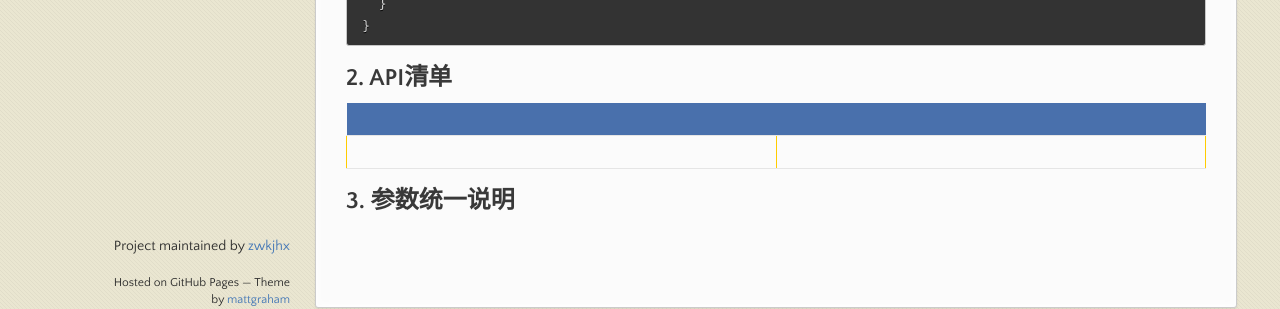
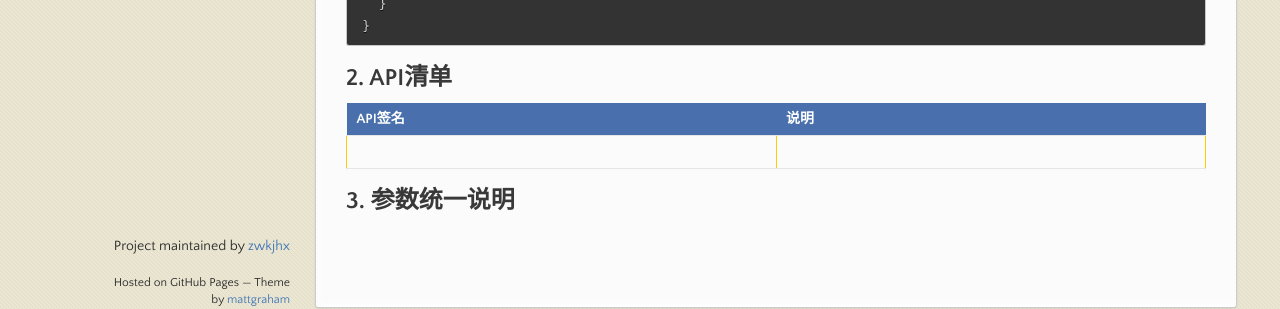
Before and after one commit to zwkjhx/ox-doc, a Jekyll site: the page built from utility-x/3-zero-uizhong-de-ux/uxi-001-uxajaxxxx.md, in a window 1280 px wide. Shown: the part 552-861 px from the top of the page. Built offline with Jekyll 4.4.1, drawn with Linux system fonts in a browser that asks for light colours; our own code applies the rules of GitHub Pages for plain Markdown files.

Commit message:
Updates utility-x/3-zero-uizhong-de-ux/uxi-001-uxajaxxxx.md
Auto commit by GitBook Editor

```diff
--- a/utility-x/3-zero-uizhong-de-ux/uxi-001-uxajaxxxx.md
+++ b/utility-x/3-zero-uizhong-de-ux/uxi-001-uxajaxxxx.md
@@ -20,7 +20,7 @@ export default {
 
 ## 2. API清单
 
-|  |  |
+| API签名 | 说明 |
 | :--- | :--- |
 |  |  |
 
```
